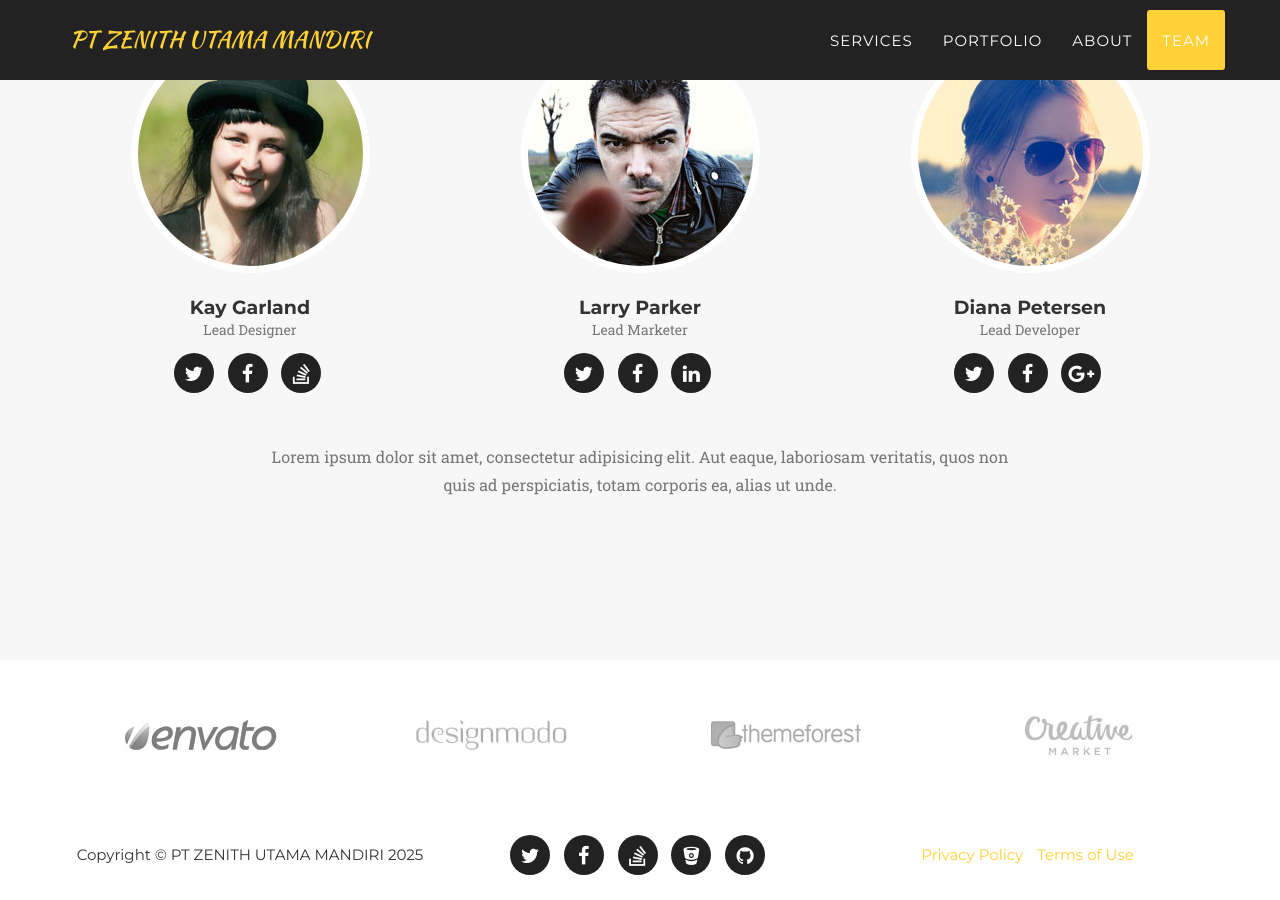
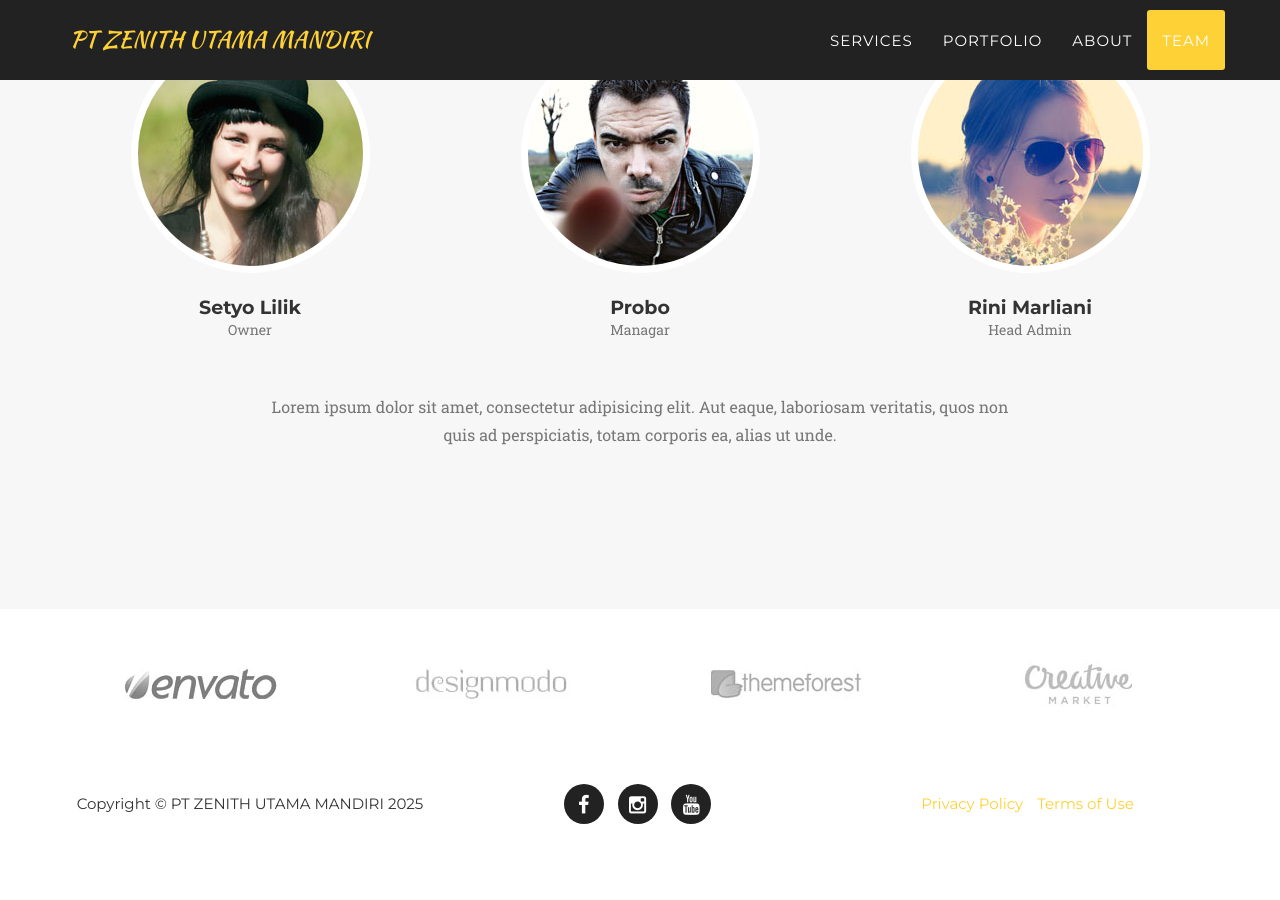
Before and after one commit to aptanadev/zenithutama, a Jekyll site: the page built from index.html, in a window 1280 px wide and 900 px high, scrolled down 4839 px. Built offline with Jekyll 4.4.1, drawn with Linux system fonts in a browser that asks for light colours; some web fonts are replaced; after the commit the page ends 5688 px from its top, so only the background shows below that.

```diff
--- a/_config.yml
+++ b/_config.yml
@@ -3,56 +3,31 @@ baseurl: ""
 
 # Site settings
 title: PT ZENITH UTAMA MANDIRI
-email: support@mydomain.com
+email: anggrisanggra@zenith.com
 description: "Write an awesome description for your new site here. You can edit this line in _config.yml. It will appear in your document head meta (for Google search results) and in your feed.xml site description."
 
 # Team names, titles and social links
 people:
-  - name: Kay Garland
+  - name: Setyo Lilik
     pic: 1
-    position: Lead Designer
-    social:
-      - title: twitter
-        url: #
-      - title: facebook
-        url: #
-      - title: stack-overflow
-        url: #
+    position: Owner
 
-  - name: Larry Parker
+  - name: Probo
     pic: 2
-    position: Lead Marketer
-    social:
-      - title: twitter
-        url: #
-      - title: facebook
-        url: #
-      - title: linkedin
-        url: #
+    position: Managar
 
-  - name: Diana Petersen
+  - name: Rini Marliani
     pic: 3
-    position: Lead Developer
-    social:
-      - title: twitter
-        url: #
-      - title: facebook
-        url: #
-      - title: google-plus
-        url: #
+    position: Head Admin
 
 # Social networks usernames (many more available: google-plus, flickr, dribbble, pinterest, instagram, tumblr, linkedin, etc.)
 social:
-  - title: twitter
-    url: http://twitter.com/jekyllrb
   - title: facebook
-    url:
-  - title: stack-overflow
-    url: http://stackoverflow.com/questions/tagged/jekyll
-  - title: bitbucket
-    url: http://bitbucket.org/jekyll
-  - title: github
-    url: http://github.com/jekyll
+    url: https://www.facebook.com/paciejs/
+  - title: instagram
+    url: https://www.instagram.com/zenithtama_01/
+  - title: youtube
+    url: https://youtube.com/@anggrisanggra3628?si=jYhQdQqlNKah9B3K
 
 # Postal address (add as many lines as necessary)
 address:
--- a/_includes/header.html
+++ b/_includes/header.html
@@ -43,7 +43,8 @@
     <div class="intro-text">
       <div class="intro-lead-in">Welcome To Our Studio!</div>
       <div class="intro-heading">It's Nice To Meet You</div>
-                <a href="#services" class="page-scroll btn btn-xl">Tell Me More</a>
+      <a target="_blank" rel="noopener noreferrer" href="https://wa.me/6289666163312"
+        class="page-scroll btn btn-xl">Tell Me More</a>
     </div>
   </div>
 </header>
```
Also changed, not shown: _data/template.yml (line endings or trailing spaces). Lines whose indentation alone changed are shown as unchanged.
